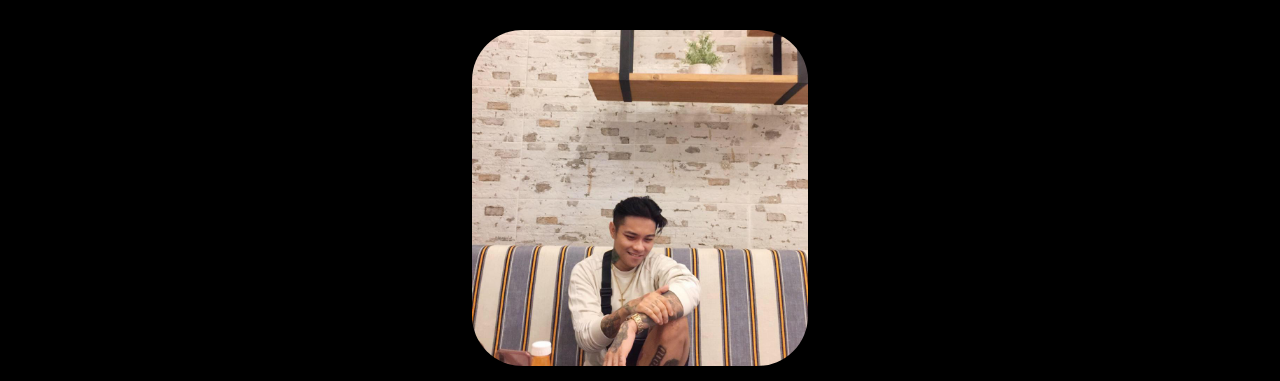
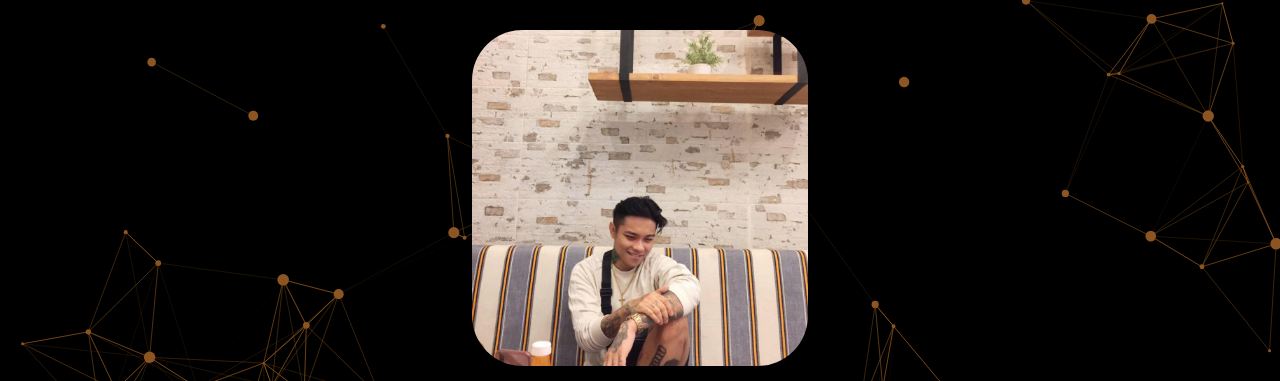
Before and after one commit to YuhanPizza/Resume, a plain HTML site: page index.html in a window 1280 px wide. Shown: the top 381 px of the page. Drawn offline with nearby package versions, Linux system fonts and the light colour scheme.

Commit message:
Added backgrounds

```diff
--- a/index.html
+++ b/index.html
@@ -115,8 +115,6 @@
                     <h2>Mass-Communications </h2>
                     <h3>Holy Name University</h3>
                     <p>Under the supervision of Prof. Edel dela Cerna </p>
-                    <p>Mr.CAS 2016</p>
-                    <p>1st Runner-Up Mr.HNU 2015</p>
                 </div>
             </div>
         </div>
@@ -226,6 +224,8 @@
                 <input type="submit" value="Submit" />
             </form>
         </div>
+        <canvas id="canvas1"></canvas>
     </body>
+
     <script src="./script.js"></script>
 </html>
--- a/script.js
+++ b/script.js
@@ -55,6 +55,129 @@ function HideContact() {
         console.log(error);
     }
 }
+const canvas =document.getElementById("canvas1");
+const ctx = canvas.getContext('2d');
+canvas.width = window.innerWidth;
+canvas.height = window.innerHeight;
+
+let particlesArray;
+
+let mouse ={
+    x:null,
+    y:null,
+    radius : (canvas.height/80) * (canvas.width/80),
+}
+
+window.addEventListener("mousemove",function(event){
+    mouse.x = event.x;
+    mouse.y = event.y;
+});
+
+class Particle{
+    constructor(x,y,directionX,directionY,size,color){
+        this.x = x;
+        this.y = y;
+        this.directionX = directionX;
+        this.directionY = directionY;
+        this.size = size;
+        this.color = color;
+    }
+    draw(){
+        ctx.beginPath();
+        ctx.arc(this.x,this.y,this.size,0,Math.PI*2,false);
+        ctx.fillStyle = '#8C5523'
+        ctx.fill();
+    }
+    update(){
+      if(this.x > canvas.width || this.x < 0){
+        this.directionX = -this.directionX;
+      }
+      if(this.y > canvas.height || this.y < 0){
+        this.directionY = -this.directionY;
+      }
+
+      //collision detection - mouse position and direction
+      let dx = mouse.x - this.x;
+      let dy = mouse.y - this.y;
+      let distance = Math.sqrt(dx * dx + dy * dy);
+      if(distance < mouse.radius+ this.size){
+        if(mouse.x < this.x && this.x < canvas.width - this.size * 10){
+            this.x += 10;
+        }
+        if(mouse.x > this.x && this.x > this.size * 10){
+            this.x -= 10;
+        }
+        if(mouse.y < this.y && this.y < canvas.height - this.size * 10){
+            this.y += 10;
+        }
+        if(mouse.y > this.y && this.y > this.size * 10){
+            this.y -= 10;
+        }
+      }
+      this.x += this.directionX;
+      this.y += this.directionY;
+      this.draw();
+    }
+}
+
+function init(){
+    particlesArray =[];
+    let numberOfParticles = (canvas.height * canvas.width)/9000;
+    for (let i = 0; i < numberOfParticles; i++){
+        let size = (Math.random()*5) + 1;
+        let x = (Math.random()*((innerWidth - size * 2)-(size * 2))+ size * 2);
+        let y = (Math.random()*((innerHeight - size * 2)-(size * 2))+ size * 2);
+        let directionX = (Math.random()* 5) - 2.5;
+        let directionY = (Math.random()* 5) - 2.5;
+        let color = '';
+
+        particlesArray.push(new Particle(x, y, directionX, directionY, size, color));
+    }
+}
+function connect(){
+    let opacityValue = 1;
+    for (let a = 0; a < particlesArray.length; a++){
+        for(let b = a; b < particlesArray.length;b++){
+            let distance =
+            ((particlesArray[a].x - particlesArray[b].x) * (particlesArray[a].x - particlesArray[b].x))
+            +((particlesArray[a].y - particlesArray[b].y) * (particlesArray[a].y - particlesArray[b].y));
+            if(distance < (canvas.width/7) * (canvas.height/7)){
+                opacityValue = 1 - (distance/20000);
+                ctx.strokeStyle = 'rgba(140,85,31,'+opacityValue +')';
+                ctx.lineWidth = 1;
+                ctx.beginPath();
+                ctx.moveTo(particlesArray[a].x, particlesArray[a].y);
+                ctx.lineTo(particlesArray[b].x, particlesArray[b].y);
+                ctx.stroke();
+            }
+        }
+    }
+};
+
+//animation LOOP
+function animate(){
+    requestAnimationFrame(animate);
+    ctx.clearRect(0,0,innerWidth,innerHeight);
+
+    for(let i = 0; i < particlesArray.length; i++){
+        particlesArray[i].update();
+    }
+    connect();
+}
 
 
+window.addEventListener('resize',function(){
+    canvas.width = innerWidth;
+    canvas.height = innerHeight;
+    mouse.radius = ((canvas.width/80)*(canvas.height/80));
+    init();
+});
+window.addEventListener('mouseout',function(){
+    mouse.x = undefined;
+    mouse.y = undefined;
+})
+
+init();
+animate();
+
 Run();
--- a/style.css
+++ b/style.css
@@ -265,3 +265,12 @@
         width: 80%;
     }
 }
+#canvas1{
+    position:absolute;
+    top: 0;
+    left: 0;
+    width: 100%;
+    height: 100%;
+    background: radial-gradient(black, black);
+    z-index:-1;
+}
```
Also changed, not shown: 1 other file.
